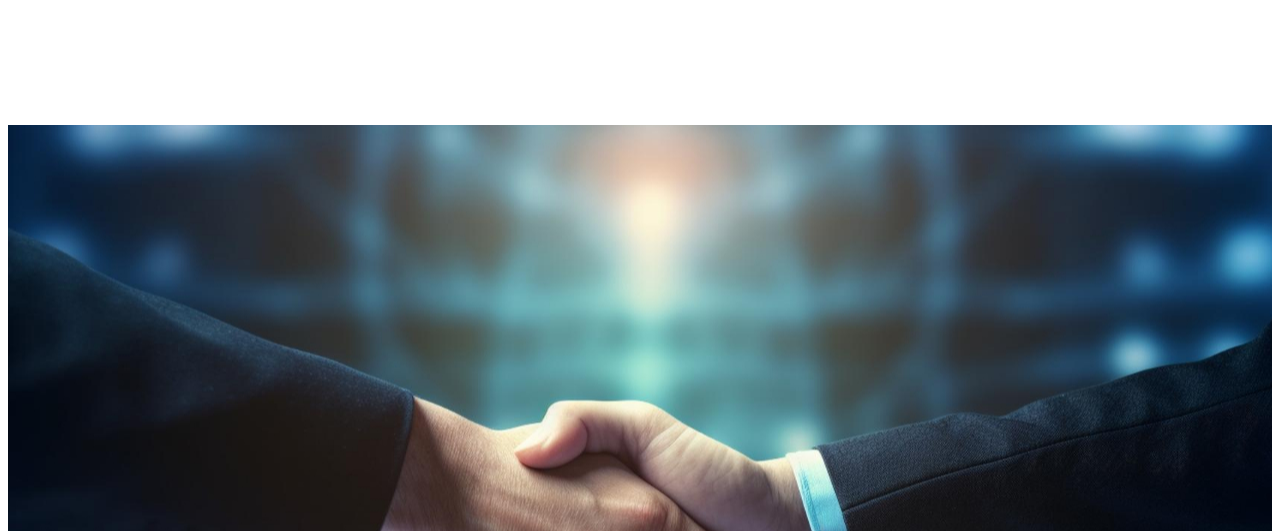
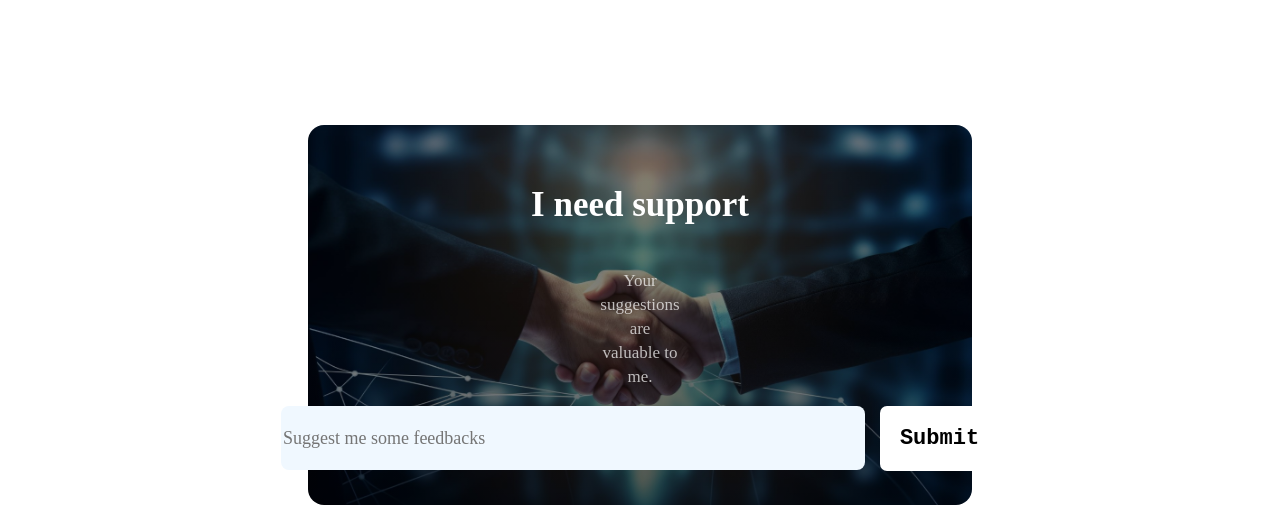
Before and after one commit to mrznur/assignment-1, a plain HTML site: page index.html in a window 1280 px wide. Shown: the part 4970-5501 px from the top of the page. Drawn offline with Linux system fonts and the light colour scheme; a web font is replaced by a local one.

Commit message:
one last time

```diff
--- a/index.html
+++ b/index.html
@@ -142,20 +142,30 @@
 
     <section class="bg-hand">
         <div class="hand-bg">
-
+            <h2 class="support">I need support</h2>
+            <p class="supp-desc">Your suggestions are valuable to me.</p>
+            <div class="btn-ctn">
+                <div>
+                    <input type="text" name="" id="" placeholder="Suggest me some feedbacks">
+                </div>
+                <div>
+                    <input class="submit-btn" type="button" value="Submit">
+                </div>
+            </div>
         </div>
 
     </section>
     <footer class="feet">
         <div class="writing">
-                <h2>An Open Commitment by MD Mahmudun Nur</h2>
+            <h2>An Open Commitment by MD Mahmudun Nur</h2>
+
         </div>
         <div class="socials">
             <a href="//www.facebook.com/muhammad.mahmudun.nur">
                 <img src="./assets/facebook.png" alt="Image Loading Error"></a>
             <a href="https://github.com/mrznur">
                 <img src="./assets/github.png" alt="Image Loading Error"></a>
-            <a href="https://www.linkedin.com/in/mahmudun-nur-miraz/">
+            <a href="https://www.linkedin.com/in/yeasin-khalili/">
                 <img src="./assets/linkedin-icon 1.png" alt="Image Loading Error"></a>
         </div>
 
--- a/styles/styles.css
+++ b/styles/styles.css
@@ -316,30 +316,104 @@
     margin-left: 97px;
 }
 
+.support {
+    color: rgb(255, 255, 255);
+    font-family: Azeret Mono;
+    font-size: 35px;
+    font-weight: 700;
+    line-height: 36px;
+    letter-spacing: 0%;
+    text-align: center;
+    display: flex;
+    justify-content: center;
+}
+
+.supp-desc {
+    margin-left: 500px;
+    margin-right: 500px;
+    color: rgb(255, 255, 255);
+    font-family: Azeret Mono;
+    font-size: 17px;
+    font-weight: 400;
+    line-height: 24px;
+    letter-spacing: 0%;
+    text-align: center;
+    opacity: 0.7;
+}
+
 .bg-hand {
+    margin-left: 300px;
+    margin-right: 300px;
+    display: flex;
+    justify-content: center;
+    align-items: center;
+    margin-top: 200px;
+    height: 380px;
+    background-image: linear-gradient(rgba(0, 0, 0, 0.493), rgba(0, 0, 0, 0.493), rgba(0, 0, 0, 0.603)), url(/assets/handshake.jpg);
+    background-repeat: no-repeat;
+    background-position: center;
+    background-size: cover;
     border-radius: 16px;
-    background: rgba(0, 0, 0, 0.2), rgba(0, 0, 0, 0.2), rgba(0, 0, 0, 0.2), url(Email);
 }
 
 .hand-bg {
-    margin-top: 200px;
-    height: 750px;
-    background-image: url(/assets/handshake.jpg);
-    background-repeat: no-repeat;
-    background-position: center;
+    display: flex;
+    justify-content: center;
+    flex-direction: column;
+    align-items: center;
+    text-align: center;
 }
-.socials{
-    justify-content:space-evenly ;
+
+
+.btn-ctn {
+    display: flex;
+    justify-content: center;
+    gap: 15px;
+    border: 0px;
+    border-radius: 6px;
+}
+
+input[type="text"] {
+    color: rgba(13, 19, 33, 0.4);
+    font-family: Azeret Mono;
+    font-size: 18px;
+    font-weight: 400;
+    line-height: 19px;
+    letter-spacing: 0%;
+    text-align: left;
+    background-color: aliceblue;
+    height: 62px;
+    width: 580px;
+    border: 0px;
+    border-radius: 8px;
+}
+
+.submit-btn {
+    font-size: 22px;
+    font-weight: bolder;
+    border: 0px;
+    border-radius: 7px;
+    padding: 20px 20px;
+    background-color: white;
+    color: black;
+    cursor: pointer;
+}
+
+
+.socials {
+    display: flex;
+    justify-content: space-evenly;
     gap: 30px;
+    margin-right: 50px;
 
 }
 
-footer .ending{
-    padding: 150px,32px;
+.ending {
+    margin-left: 60px;
 
 }
 
-.feet{
+.feet {
     background-color: #0d132103;
     display: flex;
     justify-content: space-between;
```
